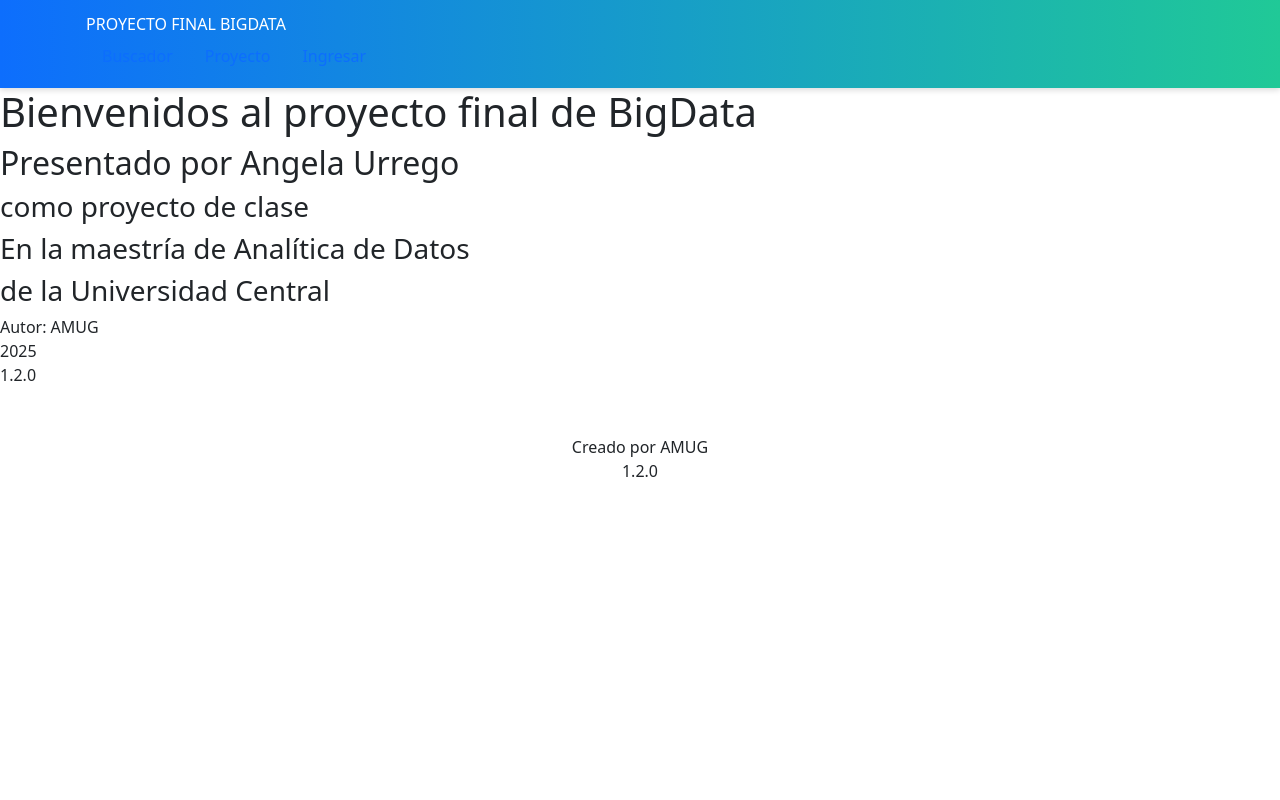
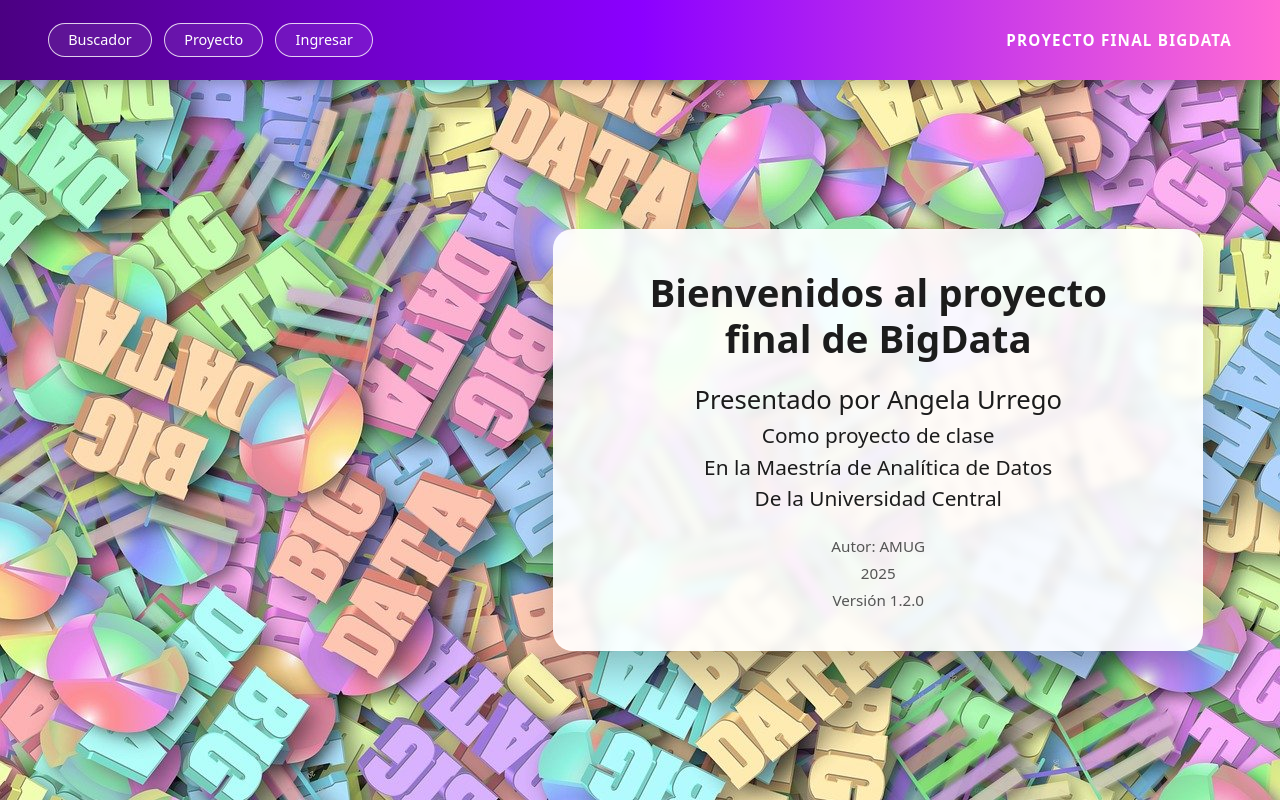
Before and after one commit to AngelaUrregog/Proyecto-BigData, a Flask app: page / in a window 1280 px wide. Run offline with Flask 3, Linux system fonts and the light colour scheme.

Commit message:
ActFondo

```diff
--- a/static/css/landingPage.css
+++ b/static/css/landingPage.css
@@ -1,16 +1,158 @@
-/* Fondo del header: solo el degradado, sin tarjeta blanca */
-.header {
-    background: linear-gradient(90deg, #0d6efd, #20c997);
-    color: #fff;
-    padding: 0.75rem 0;
-    box-shadow: 0 2px 6px rgba(0, 0, 0, .15);
+/* ===== FONDO GENERAL ===== */
+
+.landing-body {
+    margin: 0;
+    min-height: 100vh;
+    font-family: system-ui, -apple-system, BlinkMacSystemFont, "Segoe UI", sans-serif;
+
+    /* Imagen de fondo */
+    background-image: url("/static/images/bg_bigdata.jpg");
+    background-size: cover;
+    background-position: center;
+    background-attachment: fixed;
+
+    /* Para que todo se vea un poco más suave */
+    color: #1c1c1c;
 }
 
-/* Quitar fondo/blanco y bordes redondeados dentro del header */
-.header .container {
-    background: transparent !important;
-    box-shadow: none !important;
-    border-radius: 0 !important;
-    padding-left: 1rem;
-    padding-right: 1rem;
+/* ===== BARRA SUPERIOR ===== */
+
+.landing-header {
+    height: 80px;
+    display: flex;
+    align-items: center;
+    /* Degradado morado */
+    background: linear-gradient(90deg, #4b0082 0%, #8b00ff 50%, #ff6bd5 100%);
+    box-shadow: 0 4px 12px rgba(0, 0, 0, 0.25);
 }
+
+.landing-header-inner {
+    width: 100%;
+    padding: 0 3rem;
+    display: flex;
+    align-items: center;
+    justify-content: space-between;
+}
+
+/* Navegación izquierda */
+
+.landing-nav {
+    display: flex;
+    gap: 0.75rem;
+}
+
+.nav-btn {
+    display: inline-flex;
+    align-items: center;
+    justify-content: center;
+    padding: 0.35rem 1.2rem;
+    border-radius: 999px;
+    border: 1px solid rgba(255, 255, 255, 0.8);
+    color: #ffffff;
+    font-size: 0.9rem;
+    text-decoration: none;
+    background: rgba(255, 255, 255, 0.08);
+    transition: all 0.2s ease;
+}
+
+.nav-btn:hover {
+    background: rgba(255, 255, 255, 0.3);
+    color: #3c1053;
+}
+
+/* Título derecha */
+
+.landing-title {
+    color: #ffffff;
+    font-weight: 600;
+    letter-spacing: 0.08em;
+    text-transform: uppercase;
+    font-size: 0.95rem;
+    text-align: left;
+    white-space: nowrap;
+}
+
+/* ===== CONTENIDO ===== */
+
+.landing-main {
+    min-height: calc(100vh - 80px);
+    display: flex;
+    align-items: center;
+    justify-content: flex-end;   /* empuja el contenido hacia la derecha */
+    padding: 3rem 6vw;
+}
+
+/* Tarjeta blanca con el texto centrado hacia la derecha */
+
+.landing-content {
+    max-width: 650px;
+    width: 100%;
+    padding: 2.5rem 3rem;
+    border-radius: 20px;
+    background: rgba(255, 255, 255, 0.9);
+    box-shadow: 0 18px 40px rgba(0, 0, 0, 0.25);
+    text-align: center;
+    backdrop-filter: blur(4px);
+}
+
+.landing-content h1 {
+    font-size: 2.4rem;
+    font-weight: 700;
+    margin-bottom: 1.5rem;
+}
+
+.landing-content h2 {
+    font-size: 1.6rem;
+    margin-bottom: 0.5rem;
+}
+
+.landing-content h3 {
+    font-size: 1.3rem;
+    font-weight: 500;
+    margin-bottom: 0.4rem;
+}
+
+.landing-meta {
+    font-size: 0.95rem;
+    color: #555;
+}
+
+/* ===== RESPONSIVE ===== */
+
+@media (max-width: 992px) {
+    .landing-header-inner {
+        flex-direction: column;
+        align-items: flex-start;
+        gap: 0.4rem;
+        padding: 0.75rem 1.5rem;
+        height: auto;
+    }
+
+    .landing-title {
+        text-align: left;
+        white-space: normal;
+    }
+
+    .landing-main {
+        justify-content: center;
+        padding: 2rem 1rem;
+    }
+
+    .landing-content {
+        padding: 2rem 1.5rem;
+    }
+}
+
+@media (max-width: 576px) {
+    .landing-content h1 {
+        font-size: 1.9rem;
+    }
+
+    .landing-content h2 {
+        font-size: 1.3rem;
+    }
+
+    .landing-content h3 {
+        font-size: 1.1rem;
+    }
+}
--- a/templates/landing.html
+++ b/templates/landing.html
@@ -2,41 +2,57 @@
 <html lang="es">
 <head>
     <meta charset="UTF-8">
-    <meta name="viewport" content="width=device-width, initial-sca  le=1.0">
-    <title>Proyecto_BigData-AMUG</title>
-    <link href="https://cdn.jsdelivr.net/npm/bootstrap@5.3.2/dist/css/bootstrap.min.css" rel="stylesheet" integrity="sha384-T3c6CoIi6uLrA9TneNEoa7RxnatzjcDSCmG1MXxSR1GAsXEV/Dwwykc2MPK8M2HN" crossorigin="anonymous">
+    <meta name="viewport" content="width=device-width, initial-scale=1.0">
+    <title>Proyecto Final BigData</title>
+
+    <!-- Bootstrap -->
+    <link href="https://cdn.jsdelivr.net/npm/bootstrap@5.3.2/dist/css/bootstrap.min.css"
+          rel="stylesheet">
+
+    <!-- Estilos de la landing -->
     <link href="{{ url_for('static', filename='css/landingPage.css') }}" rel="stylesheet">
 </head>
-<body>
-    <header class="header">
-        <div class="container">
-            <div class="brand-title">PROYECTO FINAL BIGDATA</div>
-            <nav>
-                <ul class="nav">
-                    <li class="nav-item"><a class="nav-link" href="/buscador">Buscador</a></li>
-                    <li class="nav-item"><a class="nav-link" href="/about">Proyecto</a></li>
-                    <li class="nav-item"><a class="nav-link" href="/login">Ingresar</a></li>
-                </ul>
+<body class="landing-body">
+
+    <!-- BARRA SUPERIOR -->
+    <header class="landing-header">
+        <div class="landing-header-inner">
+            <!-- Navegación izquierda -->
+            <nav class="landing-nav">
+                <a class="nav-btn" href="/buscador">Buscador</a>
+                <a class="nav-btn" href="/about">Proyecto</a>
+                <a class="nav-btn" href="/login">Ingresar</a>
             </nav>
+
+            <!-- Título hacia la derecha -->
+            <div class="landing-title">
+                PROYECTO FINAL BIGDATA
+            </div>
         </div>
     </header>
 
-    <div class="main-landing">
-        <h1>Bienvenidos al proyecto final de BigData</h1>
-        <h2>Presentado por Angela Urrego</h2>
-        <h3>como proyecto de clase</h3>
-        <h3>En la maestría de Analítica de Datos</h3>
-        <h3>de la Universidad Central</h3>
+    <!-- CONTENIDO PRINCIPAL -->
+    <main class="landing-main">
+        <div class="landing-content">
+            <h1>Bienvenidos al proyecto final de BigData</h1>
 
-        <p>Autor: AMUG<br>2025<br>1.2.0</p>
-    </div>
+            <h2>Presentado por Angela Urrego</h2>
+            <h3>Como proyecto de clase</h3>
 
+            <h3>En la Maestría de Analítica de Datos</h3>
+            <h3>De la Universidad Central</h3>
 
-    <footer class="text-center mt-5">
-        <p class="mb-0">Creado por {{ creador }}</p>
-        <p class="mb-0" id="current-year"></p>
-        <p class="mb-0" id="version_app">{{ version }}</p>
-    </footer>
+            <div class="landing-meta mt-4">
+                <p class="mb-1">Autor: {{ creador or 'AMUG' }}</p>
+                <p class="mb-1">2025</p>
+                <p class="mb-0">Versión {{ version or '1.2.0' }}</p>
+            </div>
+        </div>
+    </main>
 
-
+    <script>
+        // si quieres seguir usando el año dinámico en otras plantillas
+        // aquí no es estrictamente necesario
+    </script>
 </body>
+</html>
```
